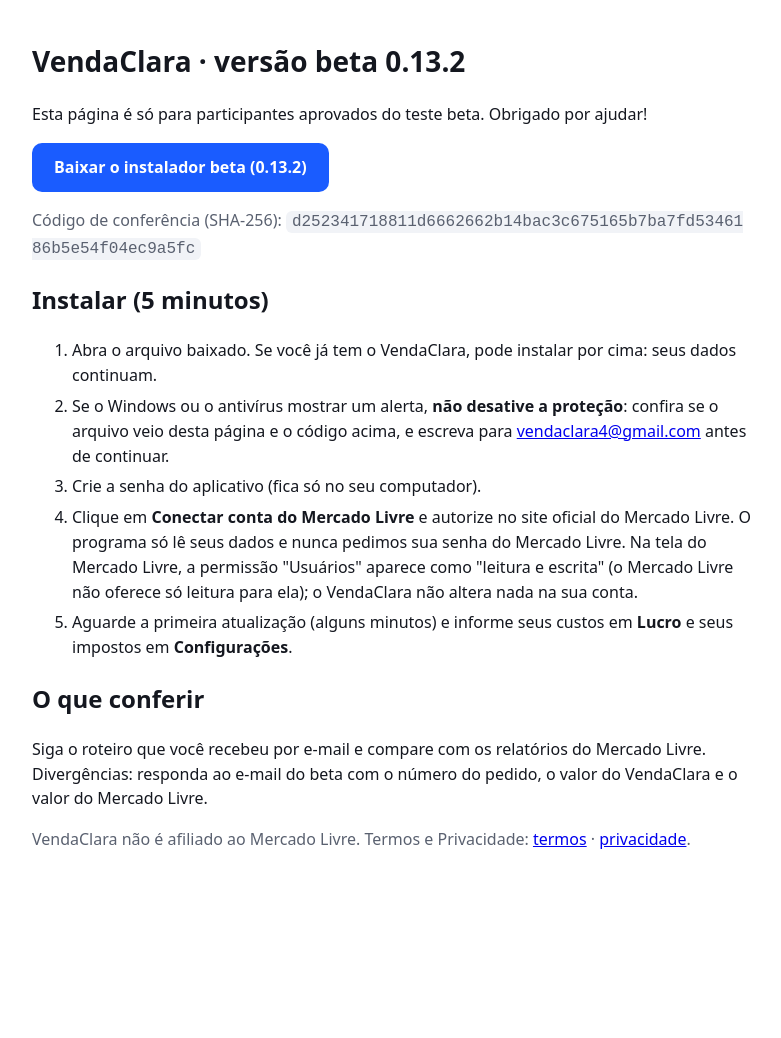
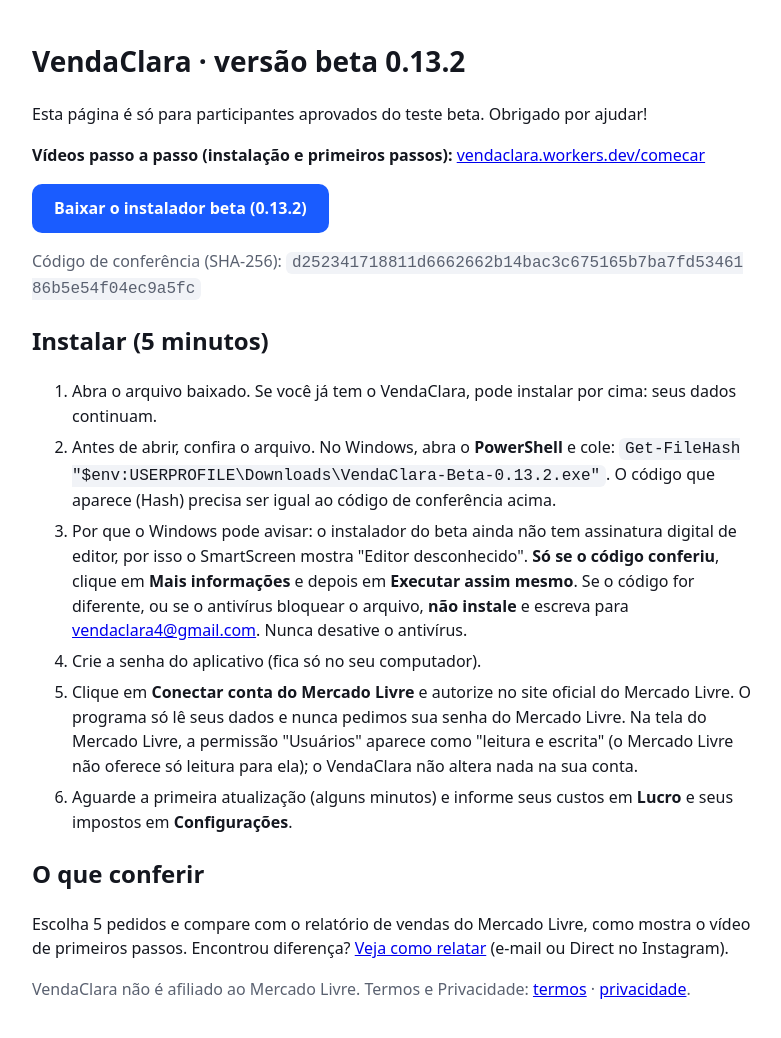
Before and after one commit to pedrovcrm/vendaclara-downloads, a plain HTML site: page beta/index.html in a window 1280 px wide. Shown: the whole page, without its empty margins (248-1029 px from the left). Before the commit the page ends 892 px from the top, so only its background shows below. Drawn offline with Linux system fonts and the light colour scheme.

Commit message:
Canal beta 0.13.2

```diff
--- a/beta/index.html
+++ b/beta/index.html
@@ -5,17 +5,19 @@ h1{font-size:28px}a.btn{display:inline-block;background:#1a5cff;color:#fff;paddi
 code{background:#f1f3f7;padding:2px 6px;border-radius:6px;word-break:break-all}.mut{color:#5a6170}li{margin:6px 0}</style></head><body>
 <h1>VendaClara · versão beta 0.13.2</h1>
 <p>Esta página é só para participantes aprovados do teste beta. Obrigado por ajudar!</p>
+<p><b>Vídeos passo a passo (instalação e primeiros passos):</b> <a href="../comecar">vendaclara.workers.dev/comecar</a></p>
 <p><a class="btn" href="VendaClara-Beta-0.13.2.exe">Baixar o instalador beta (0.13.2)</a></p>
 <p class="mut">Código de conferência (SHA-256): <code>d252341718811d6662662b14bac3c675165b7ba7fd5346186b5e54f04ec9a5fc</code></p>
 <h2>Instalar (5 minutos)</h2>
 <ol>
 <li>Abra o arquivo baixado. Se você já tem o VendaClara, pode instalar por cima: seus dados continuam.</li>
-<li>Se o Windows ou o antivírus mostrar um alerta, <b>não desative a proteção</b>: confira se o arquivo veio desta página e o código acima, e escreva para <a href="mailto:vendaclara4@gmail.com">vendaclara4@gmail.com</a> antes de continuar.</li>
+<li>Antes de abrir, confira o arquivo. No Windows, abra o <b>PowerShell</b> e cole: <code>Get-FileHash "$env:USERPROFILE\Downloads\VendaClara-Beta-0.13.2.exe"</code>. O código que aparece (Hash) precisa ser igual ao código de conferência acima.</li>
+<li>Por que o Windows pode avisar: o instalador do beta ainda não tem assinatura digital de editor, por isso o SmartScreen mostra "Editor desconhecido". <b>Só se o código conferiu</b>, clique em <b>Mais informações</b> e depois em <b>Executar assim mesmo</b>. Se o código for diferente, ou se o antivírus bloquear o arquivo, <b>não instale</b> e escreva para <a href="mailto:vendaclara4@gmail.com">vendaclara4@gmail.com</a>. Nunca desative o antivírus.</li>
 <li>Crie a senha do aplicativo (fica só no seu computador).</li>
 <li>Clique em <b>Conectar conta do Mercado Livre</b> e autorize no site oficial do Mercado Livre. O programa só lê seus dados e nunca pedimos sua senha do Mercado Livre. Na tela do Mercado Livre, a permissão "Usuários" aparece como "leitura e escrita" (o Mercado Livre não oferece só leitura para ela); o VendaClara não altera nada na sua conta.</li>
 <li>Aguarde a primeira atualização (alguns minutos) e informe seus custos em <b>Lucro</b> e seus impostos em <b>Configurações</b>.</li>
 </ol>
 <h2>O que conferir</h2>
-<p>Siga o roteiro que você recebeu por e-mail e compare com os relatórios do Mercado Livre. Divergências: responda ao e-mail do beta com o número do pedido, o valor do VendaClara e o valor do Mercado Livre.</p>
+<p>Escolha 5 pedidos e compare com o relatório de vendas do Mercado Livre, como mostra o vídeo de primeiros passos. Encontrou diferença? <a href="../comecar#divergencia">Veja como relatar</a> (e-mail ou Direct no Instagram).</p>
 <p class="mut">VendaClara não é afiliado ao Mercado Livre. Termos e Privacidade: <a href="../termos.html">termos</a> · <a href="../privacidade.html">privacidade</a>.</p>
 </body></html>
```
